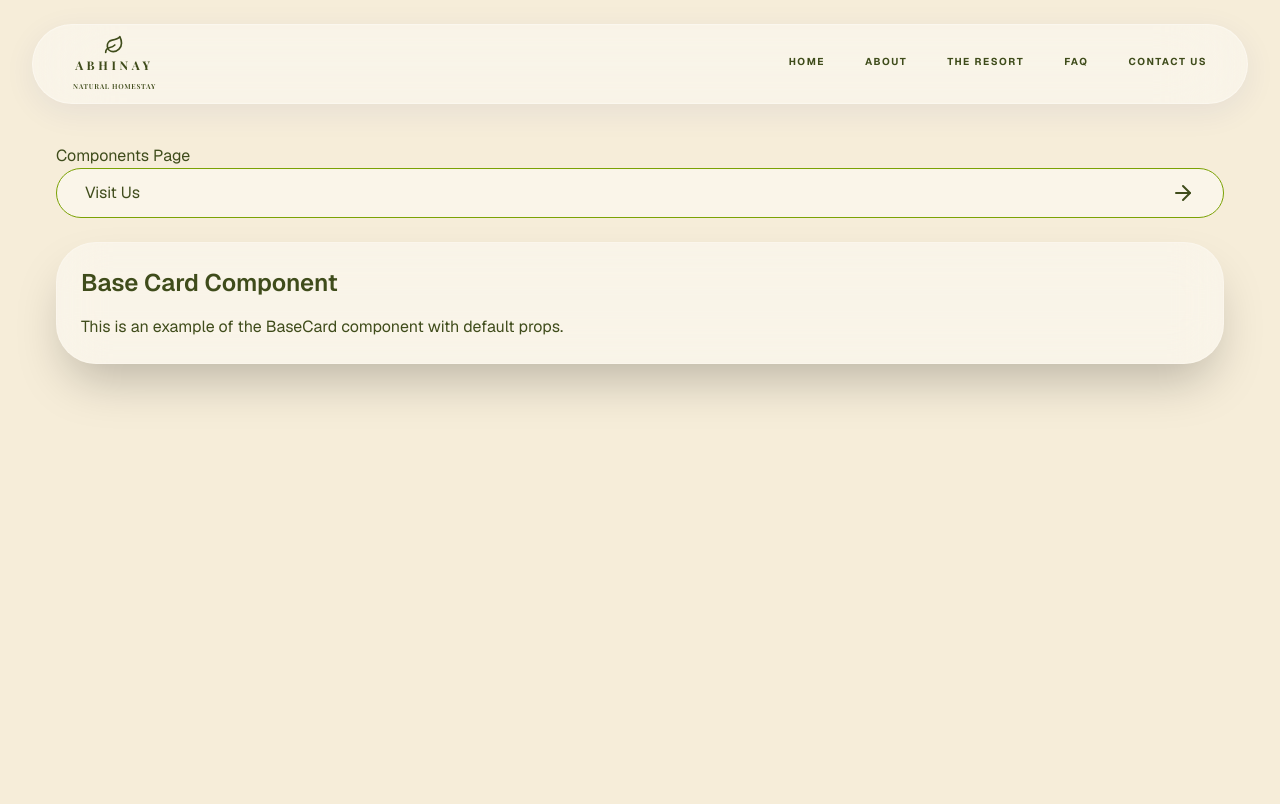
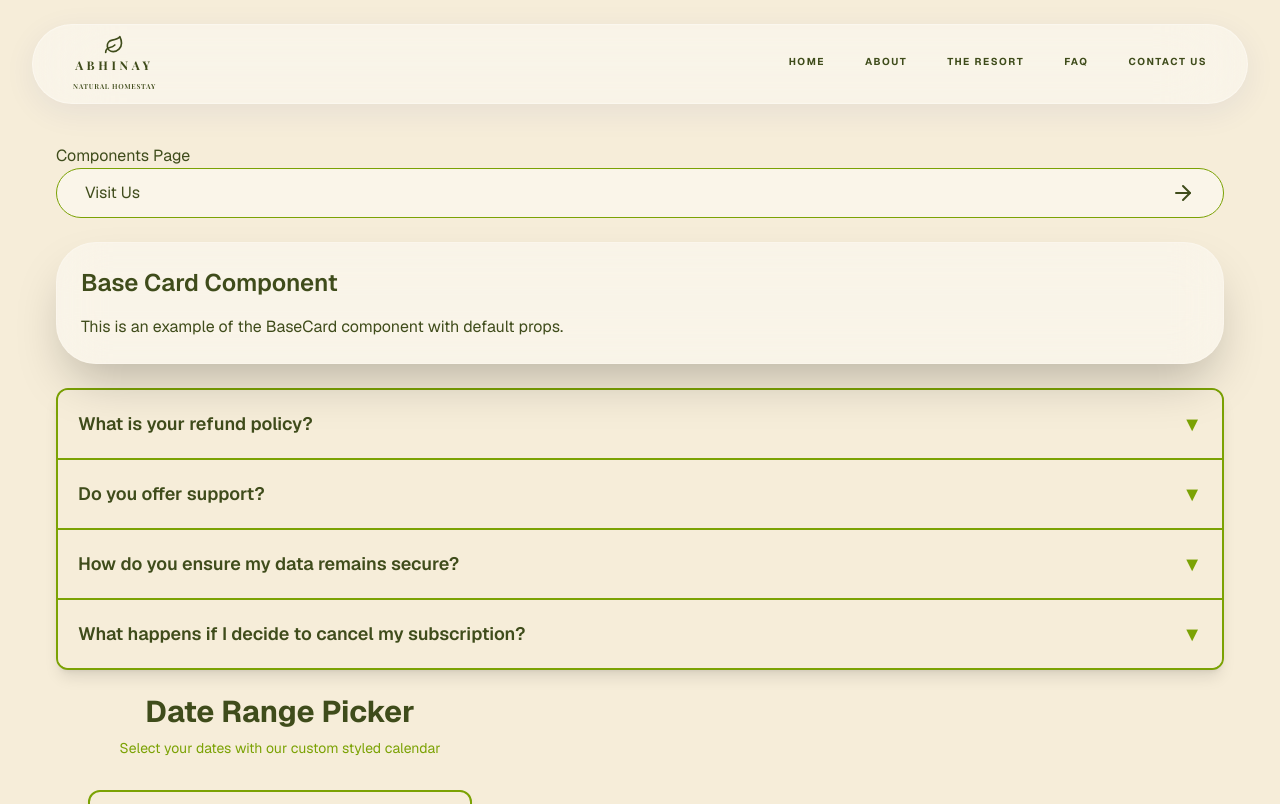
Before and after one commit to Forge-Studios/Abhinay-natural-Homestay, a Next.js app: page /components in a window 1280 px wide. Shown: the top 804 px of the page. Built offline with nearby package versions, Linux system fonts and the light colour scheme; a web font is replaced by a local one.

Commit message:
accordian ui component

```diff
--- a/app/calendar/page.tsx
+++ /dev/null
@@ -1,49 +0,0 @@
-"use client";
-
-import Calendar from "@/components/Calendar";
-import { useState } from "react";
-
-export default function Page() {
-  const [dateRange, setDateRange] = useState<{ start: Date | null; end: Date | null }>({
-    start: null,
-    end: null,
-  });
-
-  const handleRangeChange = (start: Date | null, end: Date | null) => {
-    setDateRange({ start, end });
-  };
-
-  return (
-    <main className="flex min-h-screen items-center justify-center p-4" style={{ backgroundColor: "#F6EDD9" }}>
-      <div className="w-full max-w-md">
-        <div className="mb-8 text-center">
-          <h1 className="text-3xl font-bold mb-2" style={{ color: "#3F4C1B" }}>
-            Date Range Picker
-          </h1>
-          <p style={{ color: "#7BA204" }} className="text-sm">
-            Select your dates with our custom styled calendar
-          </p>
-        </div>
-
-        <div className="flex justify-center">
-          <Calendar onRangeChange={handleRangeChange} />
-        </div>
-
-        {dateRange.start && (
-          <div
-            className="mt-8 rounded-lg p-4 text-center"
-            style={{ backgroundColor: "rgba(123, 162, 4, 0.1)", borderColor: "#7BA204", borderWidth: 2 }}
-          >
-            <p className="text-sm font-semibold" style={{ color: "#3F4C1B" }}>
-              Selected Range
-            </p>
-            <p className="mt-2 font-medium" style={{ color: "#7BA204" }}>
-              {dateRange.start?.toLocaleDateString()}
-              {dateRange.end && ` → ${dateRange.end?.toLocaleDateString()}`}
-            </p>
-          </div>
-        )}
-      </div>
-    </main>
-  );
-}
--- a/app/components/page.tsx
+++ b/app/components/page.tsx
@@ -1,7 +1,20 @@
+"use client";
+import Accordion from "@/components/Accordion";
 import BaseCard from "@/components/base/BaseCard";
 import Button from "@/components/base/Button";
+import Calendar from "@/components/Calendar";
+import { useState } from "react";
 
 export default function ComponentsPage() {
+  const [dateRange, setDateRange] = useState<{ start: Date | null; end: Date | null }>({
+    start: null,
+    end: null,
+  });
+
+  const handleRangeChange = (start: Date | null, end: Date | null) => {
+    setDateRange({ start, end });
+  };
+
   return (
     <main className="bg-app-bg min-h-screen pt-36 pb-24">
       <div className="max-w-[95vw] 2xl:max-w-400 mx-auto px-6">
@@ -12,6 +25,67 @@ export default function ComponentsPage() {
           <p>This is an example of the BaseCard component with default props.</p>
         </BaseCard>
       </div>
+      <div className="max-w-[95vw] 2xl:max-w-400 mx-auto px-6 py-6">
+        <Accordion
+          items={[
+            {
+              id: "1",
+              title: "What is your refund policy?",
+              content:
+                "Refunds are processed within 7 days of the request, provided the request meets our terms of service. Funds are typically returned to the original payment method.",
+            },
+            {
+              id: "2",
+              title: "Do you offer support?",
+              content:
+                "Yes, we provide 24/7 customer support via live chat and email. Our dedicated success team usually responds to critical inquiries within two hours.",
+            },
+            {
+              id: "3",
+              title: "How do you ensure my data remains secure?",
+              content:
+                "Security is our top priority. We employ industry-standard AES-256 encryption for all data at rest and TLS 1.3 for data in transit. Additionally, our infrastructure is hosted in SOC 2 Type II compliant data centers with 24/7 monitoring. We perform regular third-party security audits and penetration testing to ensure that your sensitive information remains protected against evolving digital threats.",
+            },
+            {
+              id: "4",
+              title: "What happens if I decide to cancel my subscription?",
+              content:
+                "You can cancel your subscription at any time directly through your dashboard without any hidden fees or complicated exit procedures. Once canceled, your account will remain active with full access to all premium features until the end of your current billing period. After that time, your account will transition to our 'Free Tier,' and your data will be preserved for 90 days should you choose to reactivate in the future.",
+            },
+          ]}
+        />
+      </div>
+      <div className="max-w-[95vw] 2xl:max-w-400 mx-auto px-6 ">
+        <div className="w-full max-w-md">
+          <div className="mb-8 text-center">
+            <h1 className="text-3xl font-bold mb-2" style={{ color: "#3F4C1B" }}>
+              Date Range Picker
+            </h1>
+            <p style={{ color: "#7BA204" }} className="text-sm">
+              Select your dates with our custom styled calendar
+            </p>
+          </div>
+
+          <div className="flex justify-center">
+            <Calendar onRangeChange={handleRangeChange} />
+          </div>
+
+          {dateRange.start && (
+            <div
+              className="mt-8 rounded-lg p-4 text-center"
+              style={{ backgroundColor: "rgba(123, 162, 4, 0.1)", borderColor: "#7BA204", borderWidth: 2 }}
+            >
+              <p className="text-sm font-semibold" style={{ color: "#3F4C1B" }}>
+                Selected Range
+              </p>
+              <p className="mt-2 font-medium" style={{ color: "#7BA204" }}>
+                {dateRange.start?.toLocaleDateString()}
+                {dateRange.end && ` → ${dateRange.end?.toLocaleDateString()}`}
+              </p>
+            </div>
+          )}
+        </div>
+      </div>
     </main>
   );
 }
--- /dev/null
+++ b/components/Accordion.tsx
@@ -0,0 +1,65 @@
+"use client";
+
+import React from "react";
+
+import { useState } from "react";
+
+type AccordionItem = {
+  id: string;
+  title: string;
+  content: React.ReactNode;
+};
+
+type AccordionProps = {
+  items: AccordionItem[];
+  allowMultiple?: boolean;
+};
+
+export default function Accordion({ items, allowMultiple = false }: AccordionProps) {
+  const [openItems, setOpenItems] = useState<string[]>([]);
+
+  const toggleItem = (id: string) => {
+    setOpenItems((prev) => {
+      if (allowMultiple) {
+        return prev.includes(id) ? prev.filter((item) => item !== id) : [...prev, id];
+      }
+
+      return prev.includes(id) ? [] : [id];
+    });
+  };
+
+  return (
+    <div className="w-full rounded-xl overflow-hidden shadow-lg border-2" style={{ backgroundColor: "#F6EDD9", borderColor: "#7BA204" }}>
+      {items.map((item, index) => {
+        const isOpen = openItems.includes(item.id);
+
+        return (
+          <div key={item.id} className={index !== 0 ? "border-t-2" : ""} style={{ borderColor: "#7BA204" }}>
+            <button
+              onClick={() => toggleItem(item.id)}
+              className="flex w-full items-center justify-between px-5 py-5 text-left font-semibold transition-all duration-200"
+              style={{
+                backgroundColor: isOpen ? "#7BA204" : "#F6EDD9",
+                color: isOpen ? "white" : "#3F4C1B",
+              }}
+            >
+              <span className="text-lg">{item.title}</span>
+              <span
+                className={`transform transition-transform duration-300 text-xl ${isOpen ? "rotate-180" : ""}`}
+                style={{ color: isOpen ? "white" : "#7BA204" }}
+              >
+                ▼
+              </span>
+            </button>
+
+            <div className={`grid transition-all duration-300 ease-in-out ${isOpen ? "grid-rows-[1fr] opacity-100" : "grid-rows-[0fr] opacity-0"}`}>
+              <div className="overflow-hidden px-5" style={{ backgroundColor: "rgba(123, 162, 4, 0.1)", color: "#3F4C1B" }}>
+                <p className="text-base leading-relaxed py-4">{item.content}</p>
+              </div>
+            </div>
+          </div>
+        );
+      })}
+    </div>
+  );
+}
```
